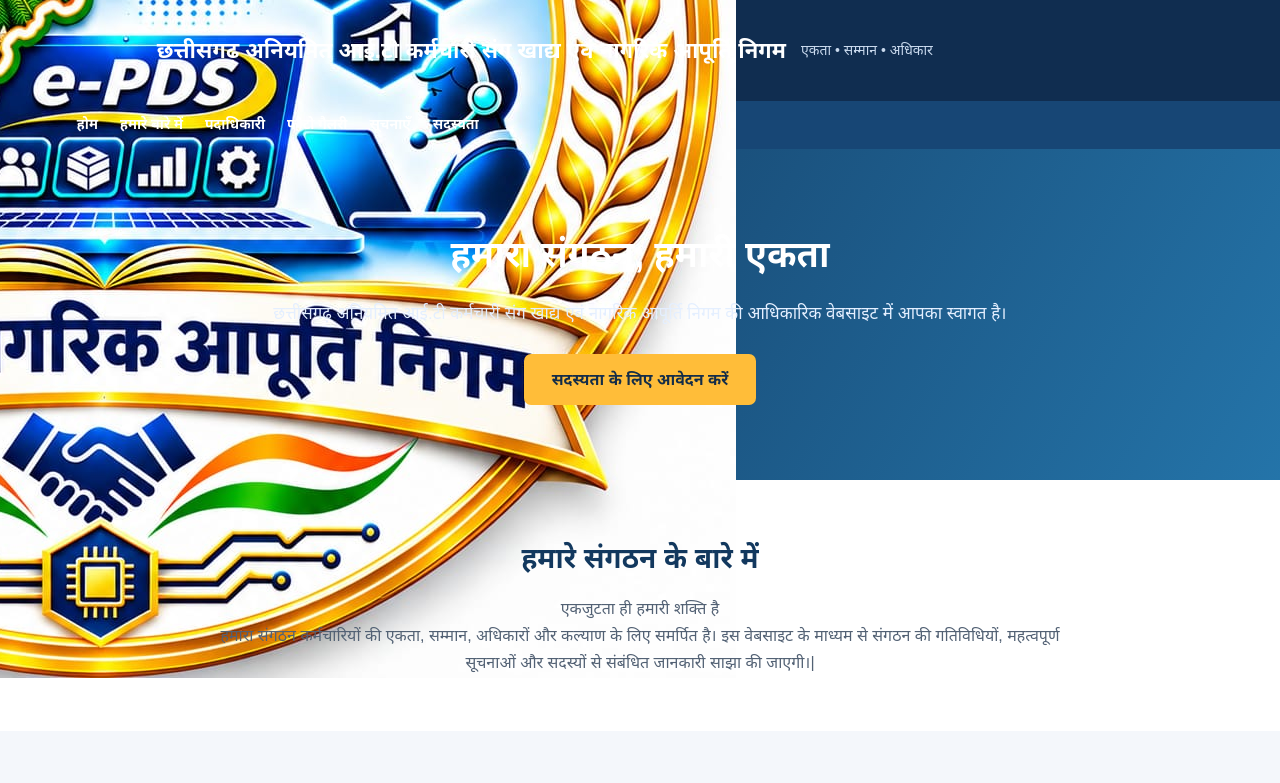
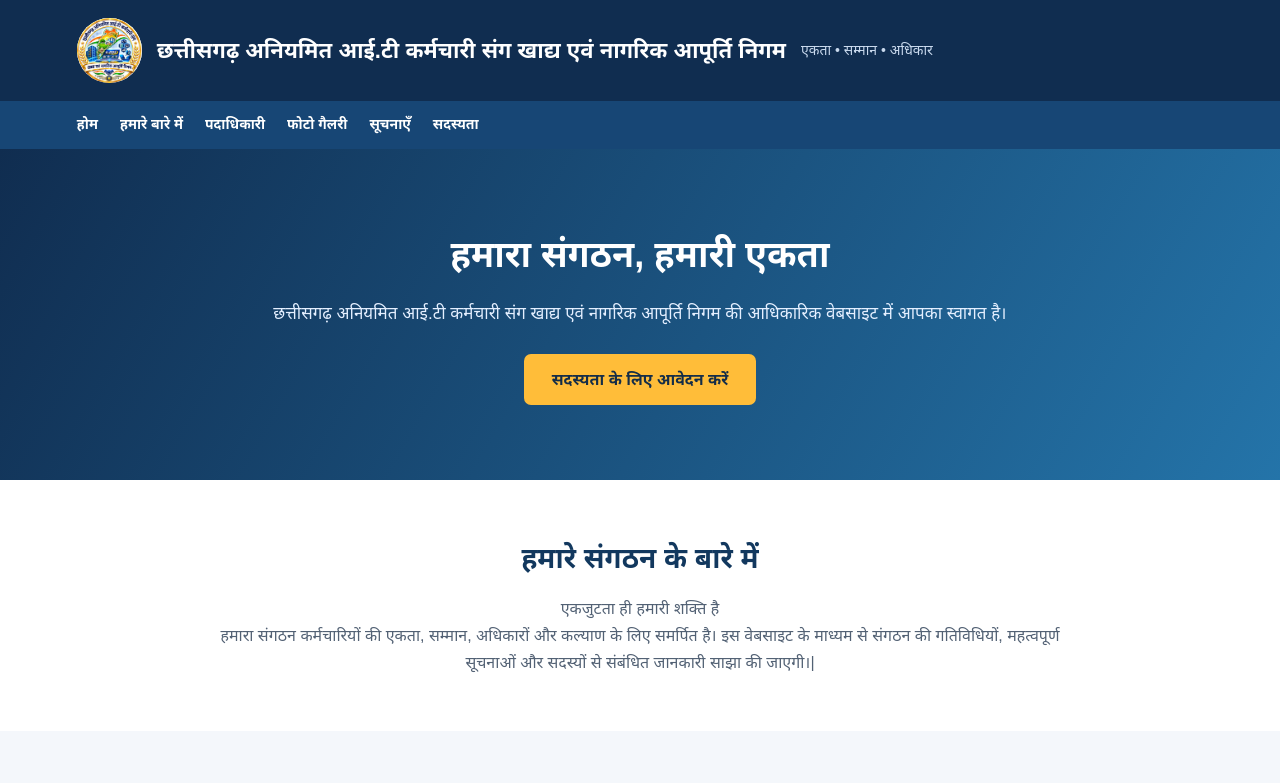
Before and after one commit to rahuldubey30071990-alt/chhattisgarhsang-it-website, a plain HTML site: page index.html in a window 1280 px wide. Shown: the top 783 px of the page. Drawn offline with Linux system fonts and the light colour scheme.

Commit message:
Update index.html

```diff
--- a/index.html
+++ b/index.html
@@ -45,6 +45,12 @@ header {
   font-weight: bold;
   text-align: center;
   flex-shrink: 0;
+}
+  .logo img {
+  width: 100%;
+  height: 100%;
+  object-fit: contain;
+  border-radius: 50%;
 }
 
 header h1 {
```
